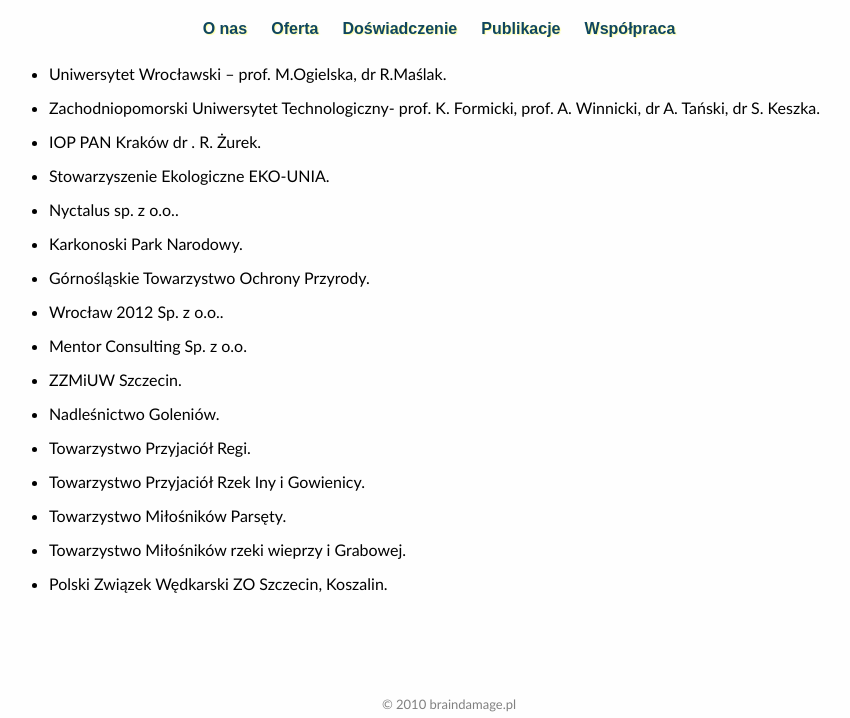
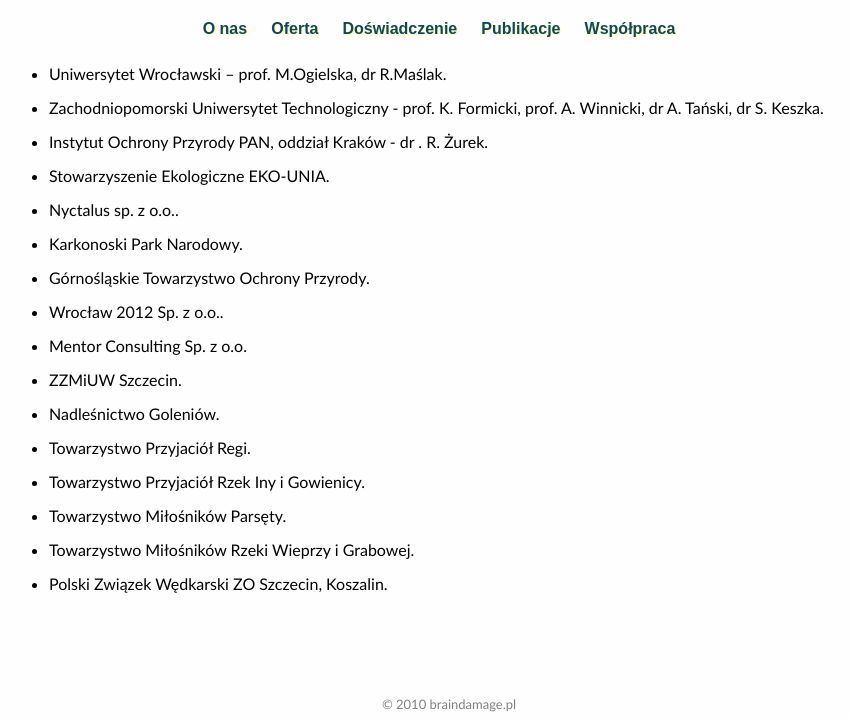
Before and after one commit to flojdek/lacerta, a Python web app: template wspolpraca/templates/wspolpraca.html in a window 1280 px wide. Shown: the part 159-877 px from the top of the page, without its empty margins (191-1041 px from the left). Run offline with Jinja, Linux system fonts and the light colour scheme; the template is opened without the code that fills it, so the values that code supplies are empty.

Commit message:
dodano spację rozszerzono skrót IOP poprawiono literówki

```diff
--- a/wspolpraca/templates/wspolpraca.html
+++ b/wspolpraca/templates/wspolpraca.html
@@ -5,8 +5,8 @@
 {% block content %}
 <ul>
 <li>Uniwersytet Wrocławski – prof. M.Ogielska, dr R.Maślak.</li>
-<li>Zachodniopomorski Uniwersytet Technologiczny- prof. K. Formicki, prof. A. Winnicki, dr A. Tański, dr S. Keszka.</li>
-<li>IOP PAN Kraków dr . R. Żurek.</li>
+<li>Zachodniopomorski Uniwersytet Technologiczny - prof. K. Formicki, prof. A. Winnicki, dr A. Tański, dr S. Keszka.</li>
+<li>Instytut Ochrony Przyrody PAN, oddział Kraków -  dr . R. Żurek.</li>
 <li>Stowarzyszenie Ekologiczne EKO-UNIA.</li>
 <li>Nyctalus sp. z o.o..</li>
 <li>Karkonoski Park Narodowy.</li>
@@ -18,7 +18,7 @@
 <li>Towarzystwo Przyjaciół Regi.</li>
 <li>Towarzystwo Przyjaciół Rzek Iny i Gowienicy.</li>
 <li>Towarzystwo Miłośników Parsęty.</li>
-<li>Towarzystwo Miłośników rzeki wieprzy i Grabowej.</li>
+<li>Towarzystwo Miłośników Rzeki Wieprzy i Grabowej.</li>
 <li>Polski Związek Wędkarski ZO Szczecin, Koszalin.</li>
 </ul>
 {% endblock %}
```
